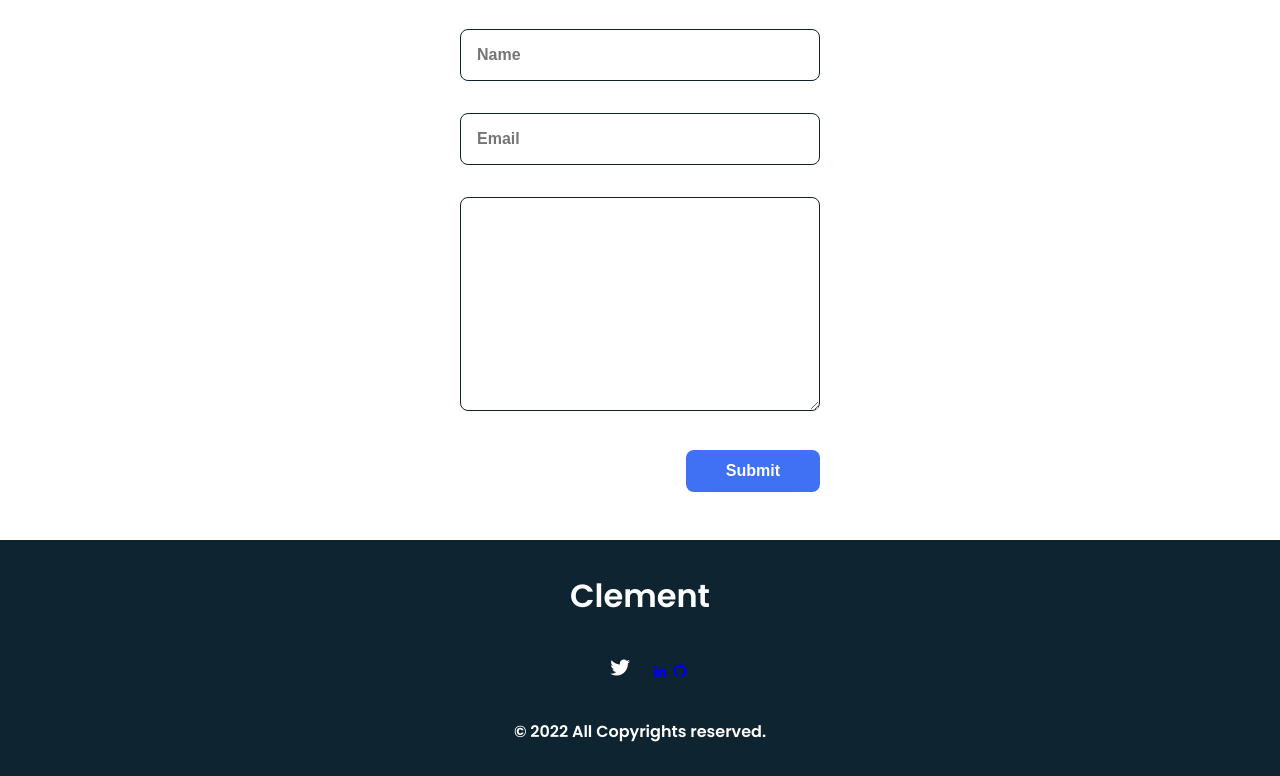
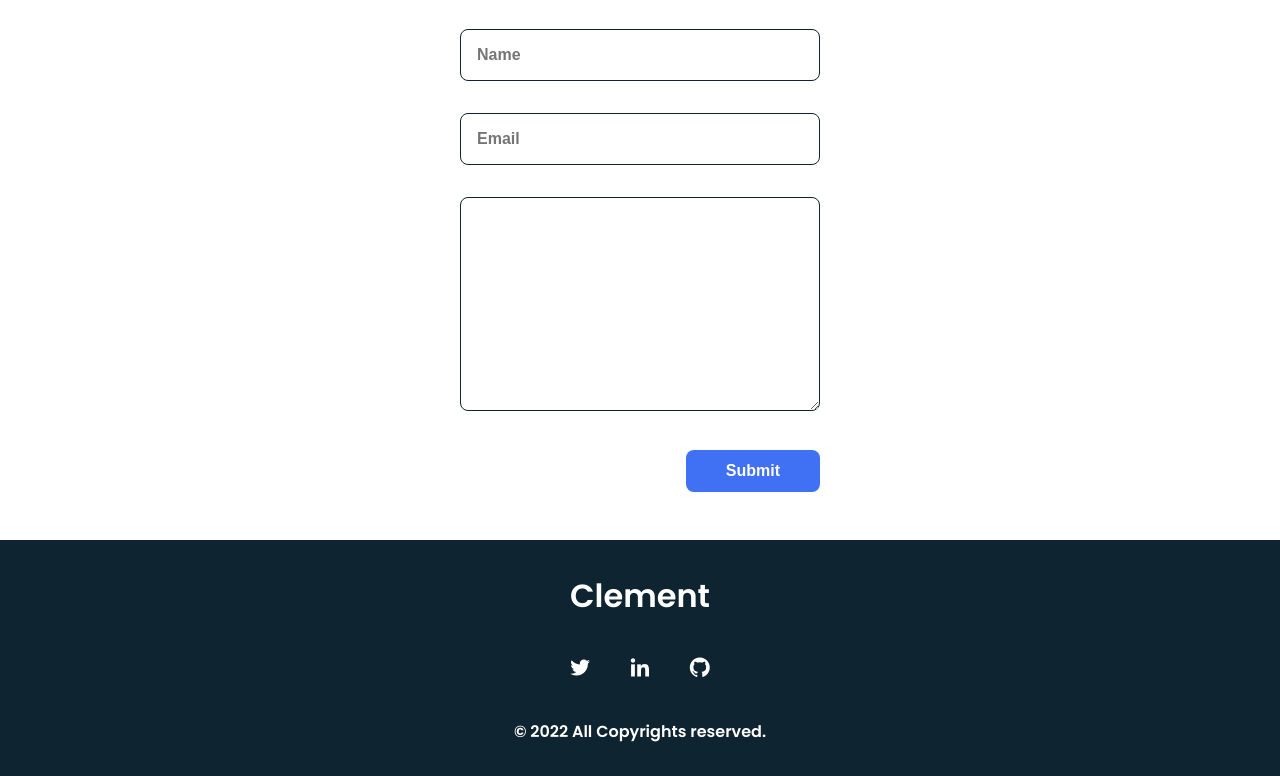
Before and after one commit to ClementMakgato/ClementMakgato.github.io, a plain HTML site: page index.html in a window 1280 px wide. Shown: the part 3174-3950 px from the top of the page. Drawn offline with nearby package versions, Linux system fonts and the light colour scheme.

Commit message:
Update index.html

```diff
--- a/index.html
+++ b/index.html
@@ -186,8 +186,8 @@
 
         <div class="footer-social">
             <a href="https://twitter.com/_blvckpapi" class="footer-icon"><i class='bx bxl-twitter' ></i></a>
-            <a href="https://www.linkedin.com/public-profile/settings?lipi=urn%3Ali%3Apage%3Ad_flagship3_profile_self_edit_contact-info%3BqVnz5iL2SYi2UeG%2FM1yI1A%3D%3D"><i class='bx bxl-linkedin' ></i></a>
-            <a href="https://github.com/ClementMakgato"><i class='bx bxl-github' ></i></a>
+            <a href="https://www.linkedin.com/public-profile/settings?lipi=urn%3Ali%3Apage%3Ad_flagship3_profile_self_edit_contact-info%3BqVnz5iL2SYi2UeG%2FM1yI1A%3D%3D" class="footer-icon"><i class='bx bxl-linkedin' ></i></a>
+            <a href="https://github.com/ClementMakgato" class="footer-icon"><i class='bx bxl-github' ></i></a>
         </div>
 
         <p class="copy-right">&#169 2022 All Copyrights reserved.</p>
```
